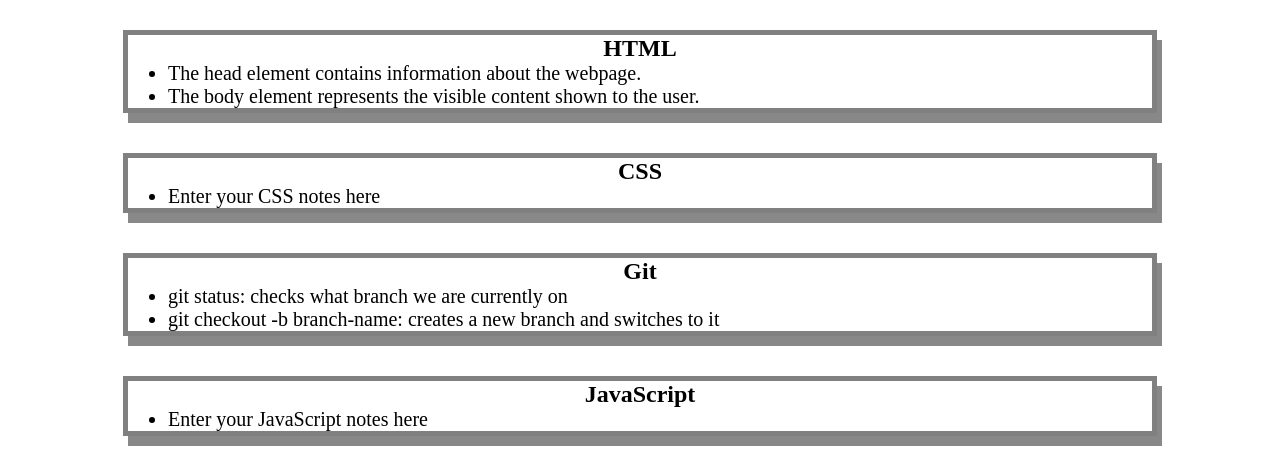
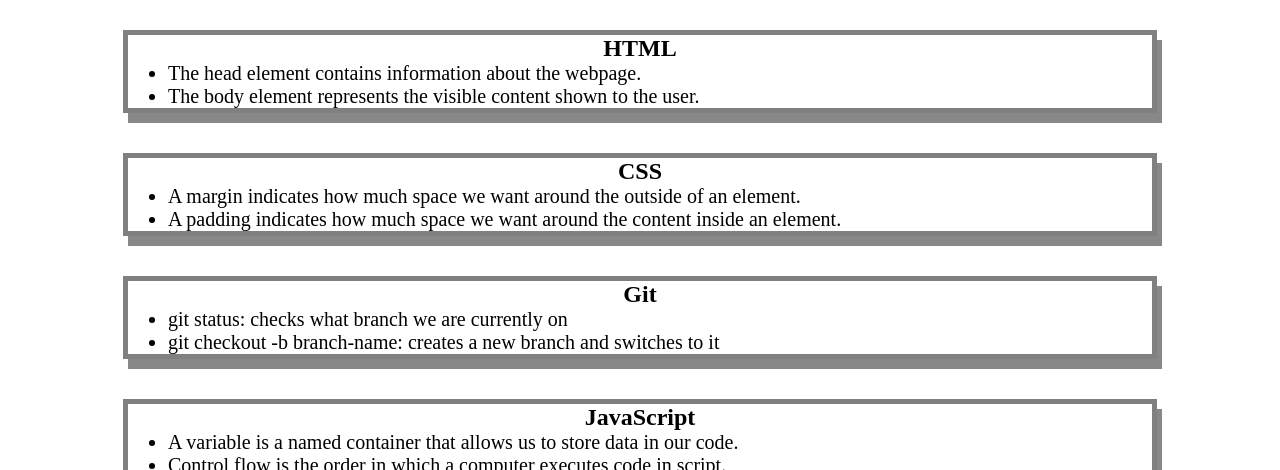
Before and after one commit to unisabi/prework-study-guide, a plain HTML site: page prework-study-guide/index.html in a window 1280 px wide. Shown: the part 130-600 px from the top of the page. Drawn offline with Linux system fonts and the light colour scheme.

Commit message:
updated notes

```diff
--- a/prework-study-guide/index.html
+++ b/prework-study-guide/index.html
@@ -31,7 +31,8 @@
       <section class="card" id="css-section">
         <h2>CSS</h2>
         <ul>
-          <li>Enter your CSS notes here</li>
+            <li>A margin indicates how much space we want around the outside of an element.</li>
+            <li>A padding indicates how much space we want around the content inside an element.</li>
         </ul>
       </section>
 
@@ -48,7 +49,8 @@
       <section class="card" id="javascript-section">
         <h2>JavaScript</h2>
         <ul>
-          <li>Enter your JavaScript notes here</li>
+          <li>A variable is a named container that allows us to store data in our code.</li>
+          <li>Control flow is the order in which a computer executes code in script.</li>
         </ul>
       </section>
     </main>
```
Also changed, not shown: 1 other file.
